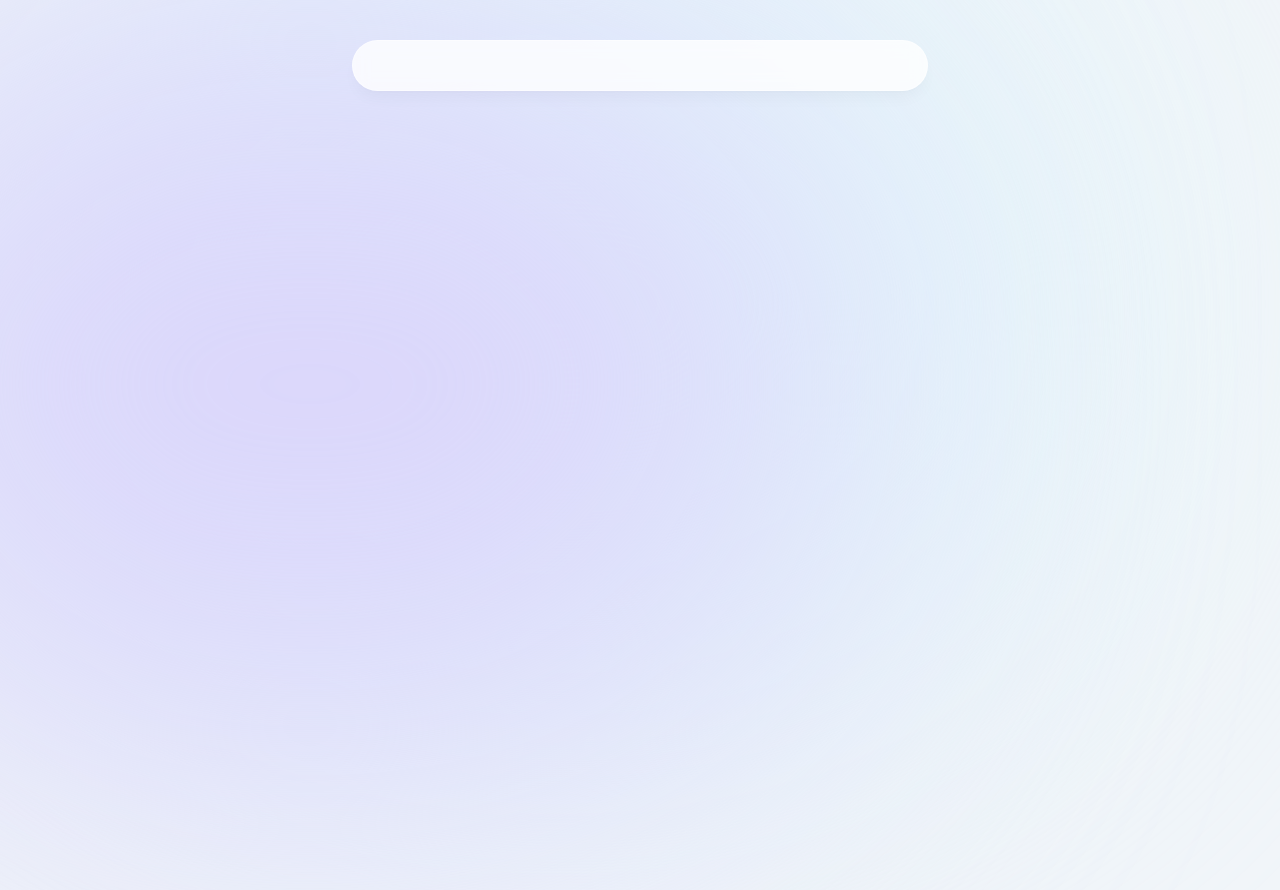
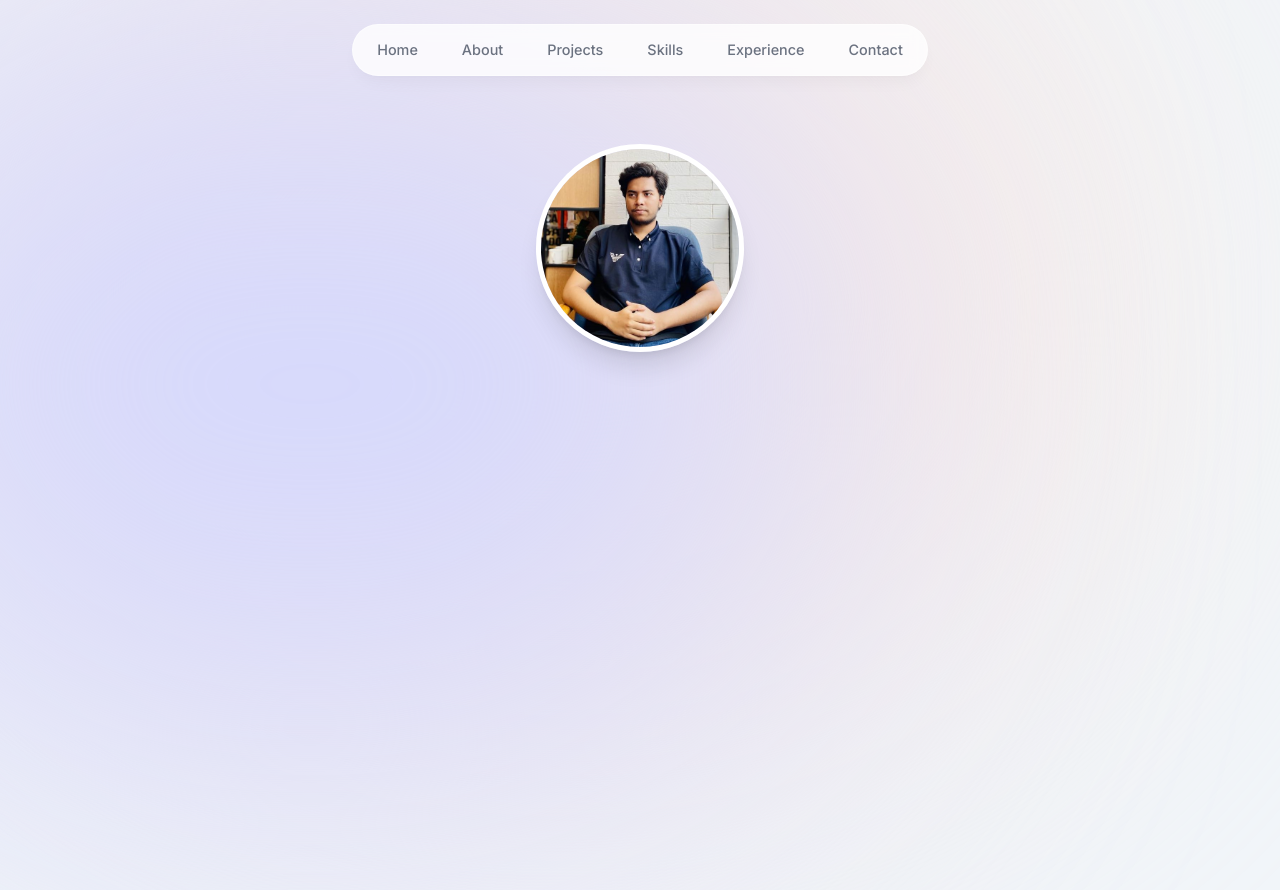
Before and after one commit to AdibAhmed317/portfolio-nextjs, a Next.js app: page / in a window 1280 px wide. Shown: the top 890 px of the page. Built offline with nearby package versions, Linux system fonts and the light colour scheme.

Commit message:
intro section

```diff
--- a/app/layout.tsx
+++ b/app/layout.tsx
@@ -2,6 +2,7 @@
 import './globals.css';
 import type { Metadata } from 'next';
 import { Inter } from 'next/font/google';
+import Intro from '@/components/Intro';
 
 const inter = Inter({ subsets: ['latin'] });
 
@@ -19,9 +20,9 @@
   return (
     <html lang='en'>
       <body
-        className={`${inter.className} bg-slate-100 text-gray-950 relative h-[5000px]`}>
-        <div className='bg-[#e2f8fb] absolute top-[-6rem] -z-10 right-[11rem] h-[31.25rem] md:h-screen w-[31.25rem] rounded-full blur-[10rem] sm:w-[68.75rem]'></div>
-        <div className='bg-[#dbd7fb] absolute top-[-1rem] -z-10 left-[-35rem] h-[31.25rem] md:h-screen w-[50rem] rounded-full blur-[10rem] sm:w-[68.75rem] md:left-[-33rem] lg:left-[-28rem] xl:left-[-15rem] 2xl:left-[-5rem]'></div>
+        className={`${inter.className} bg-slate-100 text-gray-950 relative h-[5000px] pt-28 sm:pt-36`}>
+        <div className='bg-[#fbebe2] absolute top-[-6rem] -z-10 right-[11rem] h-[31.25rem] md:h-screen w-[31.25rem] rounded-full blur-[10rem] sm:w-[68.75rem]'></div>
+        <div className='bg-[#d7d9fb] absolute top-[-1rem] -z-10 left-[-35rem] h-[31.25rem] md:h-screen w-[50rem] rounded-full blur-[10rem] sm:w-[68.75rem] md:left-[-33rem] lg:left-[-28rem] xl:left-[-15rem] 2xl:left-[-5rem]'></div>
         <Navbar />
         {children}
       </body>
--- a/app/page.tsx
+++ b/app/page.tsx
@@ -1,5 +1,10 @@
+import Intro from '@/components/Intro';
 import Image from 'next/image';
 
 export default function Home() {
-  return <></>;
+  return (
+    <main className=''>
+      <Intro />
+    </main>
+  );
 }
--- /dev/null
+++ b/components/Intro.tsx
@@ -0,0 +1,30 @@
+'use client';
+
+import Image from 'next/image';
+import React from 'react';
+import intro from '@/public/assets/intro.jpg';
+import { motion } from 'framer-motion';
+
+const Intro = () => {
+  return (
+    <section>
+      <div className='flex items-center justify-center'>
+        <div>
+          <motion.div>
+            <Image
+              src={intro}
+              alt='dp'
+              height={200}
+              width={300}
+              quality={95}
+              priority={true}
+              className='rounded-full h-52 w-52 border-[0.35rem] border-white object-cover shadow-xl'
+            />
+          </motion.div>
+        </div>
+      </div>
+    </section>
+  );
+};
+
+export default Intro;
--- a/components/Navbar.tsx
+++ b/components/Navbar.tsx
@@ -1,16 +1,36 @@
 'use client';
 import React from 'react';
 import { motion } from 'framer-motion';
+import { links } from '@/lib/data';
+import Link from 'next/link';
 
 const Navbar = () => {
   return (
     <header className='z-[999] relative'>
       <motion.div
-        className='fixed bottom-0 md:top-0 mt-0 mb-5 md:mt-10 left-1/2 h-[4.5rem] w-full rounded-full border
-       border-white border-opacity-40 bg-white bg-opacity-80 shadow-lg
-       shadow-black/[0.03] backdrop-blur-[0.5rem] sm:top-6 sm:h-[3.2rem] sm:w-[36rem] sm:rounded-full'
+        className='fixed top-0 left-1/2 h-[4.5rem] w-full rounded-none border border-white border-opacity-40
+       bg-white bg-opacity-80 shadow-lg shadow-black/[0.03] backdrop-blur-[0.5rem]
+       sm:top-6 sm:h-[3.25rem] sm:w-[36rem] sm:rounded-full'
         initial={{ y: -100, x: '-50%', opacity: 0 }}
         animate={{ y: 0, x: '-50%', opacity: 1 }}></motion.div>
+
+      <nav className='flex fixed top-[0.15rem] left-1/2 h-12 -translate-x-1/2 py-2 sm:top-[1.7rem] sm:h-[initial] sm:py-0'>
+        <ul className='flex w-[22rem] flex-wrap items-center justify-center gap-y-1 text-[0.9rem] font-medium text-gray-500 sm:w-[initial] sm:flex-nowrap sm:gap-5'>
+          {links.map((link) => (
+            <motion.li
+              className='h-3/4 flex items-center justify-center relative'
+              initial={{ y: -100, opacity: 0 }}
+              animate={{ y: 0, opacity: 1 }}
+              key={link.hash}>
+              <Link
+                className='flex w-full items-center justify-center px-3 py-3 hover:text-gray-950 transition'
+                href={link.hash}>
+                {link.name}
+              </Link>
+            </motion.li>
+          ))}
+        </ul>
+      </nav>
     </header>
   );
 };
--- /dev/null
+++ b/lib/data.ts
@@ -0,0 +1,107 @@
+import React from 'react';
+import { CgWorkAlt } from 'react-icons/cg';
+import { FaReact } from 'react-icons/fa';
+import { LuGraduationCap } from 'react-icons/lu';
+// import corpcommentImg from '@/public/corpcomment.png';
+// import rmtdevImg from '@/public/rmtdev.png';
+// import wordanalyticsImg from '@/public/wordanalytics.png';
+
+export const links = [
+  {
+    name: 'Home',
+    hash: '#home',
+  },
+  {
+    name: 'About',
+    hash: '#about',
+  },
+  {
+    name: 'Projects',
+    hash: '#projects',
+  },
+  {
+    name: 'Skills',
+    hash: '#skills',
+  },
+  {
+    name: 'Experience',
+    hash: '#experience',
+  },
+  {
+    name: 'Contact',
+    hash: '#contact',
+  },
+] as const;
+
+export const experiencesData = [
+  {
+    title: 'Graduated bootcamp',
+    location: 'Miami, FL',
+    description:
+      'I graduated after 6 months of studying. I immediately found a job as a front-end developer.',
+    icon: React.createElement(LuGraduationCap),
+    date: '2019',
+  },
+  {
+    title: 'Front-End Developer',
+    location: 'Orlando, FL',
+    description:
+      'I worked as a front-end developer for 2 years in 1 job and 1 year in another job. I also upskilled to the full stack.',
+    icon: React.createElement(CgWorkAlt),
+    date: '2019 - 2021',
+  },
+  {
+    title: 'Full-Stack Developer',
+    location: 'Houston, TX',
+    description:
+      "I'm now a full-stack developer working as a freelancer. My stack includes React, Next.js, TypeScript, Tailwind, Prisma and MongoDB. I'm open to full-time opportunities.",
+    icon: React.createElement(FaReact),
+    date: '2021 - present',
+  },
+] as const;
+
+// export const projectsData = [
+//   {
+//     title: 'CorpComment',
+//     description:
+//       'I worked as a full-stack developer on this startup project for 2 years. Users can give public feedback to companies.',
+//     tags: ['React', 'Next.js', 'MongoDB', 'Tailwind', 'Prisma'],
+//     imageUrl: corpcommentImg,
+//   },
+//   {
+//     title: 'rmtDev',
+//     description:
+//       'Job board for remote developer jobs. I was the front-end developer. It has features like filtering, sorting and pagination.',
+//     tags: ['React', 'TypeScript', 'Next.js', 'Tailwind', 'Redux'],
+//     imageUrl: rmtdevImg,
+//   },
+//   {
+//     title: 'Word Analytics',
+//     description:
+//       'A public web app for quick analytics on text. It shows word count, character count and social media post limits.',
+//     tags: ['React', 'Next.js', 'SQL', 'Tailwind', 'Framer'],
+//     imageUrl: wordanalyticsImg,
+//   },
+// ] as const;
+
+export const skillsData = [
+  'HTML',
+  'CSS',
+  'JavaScript',
+  'TypeScript',
+  'React',
+  'Next.js',
+  'Node.js',
+  'Git',
+  'Tailwind',
+  'Prisma',
+  'MongoDB',
+  'Redux',
+  'GraphQL',
+  'Apollo',
+  'Express',
+  'PostgreSQL',
+  'Python',
+  'Django',
+  'Framer Motion',
+] as const;
```
Also changed, not shown: public/assets/intro.jpg (added).
